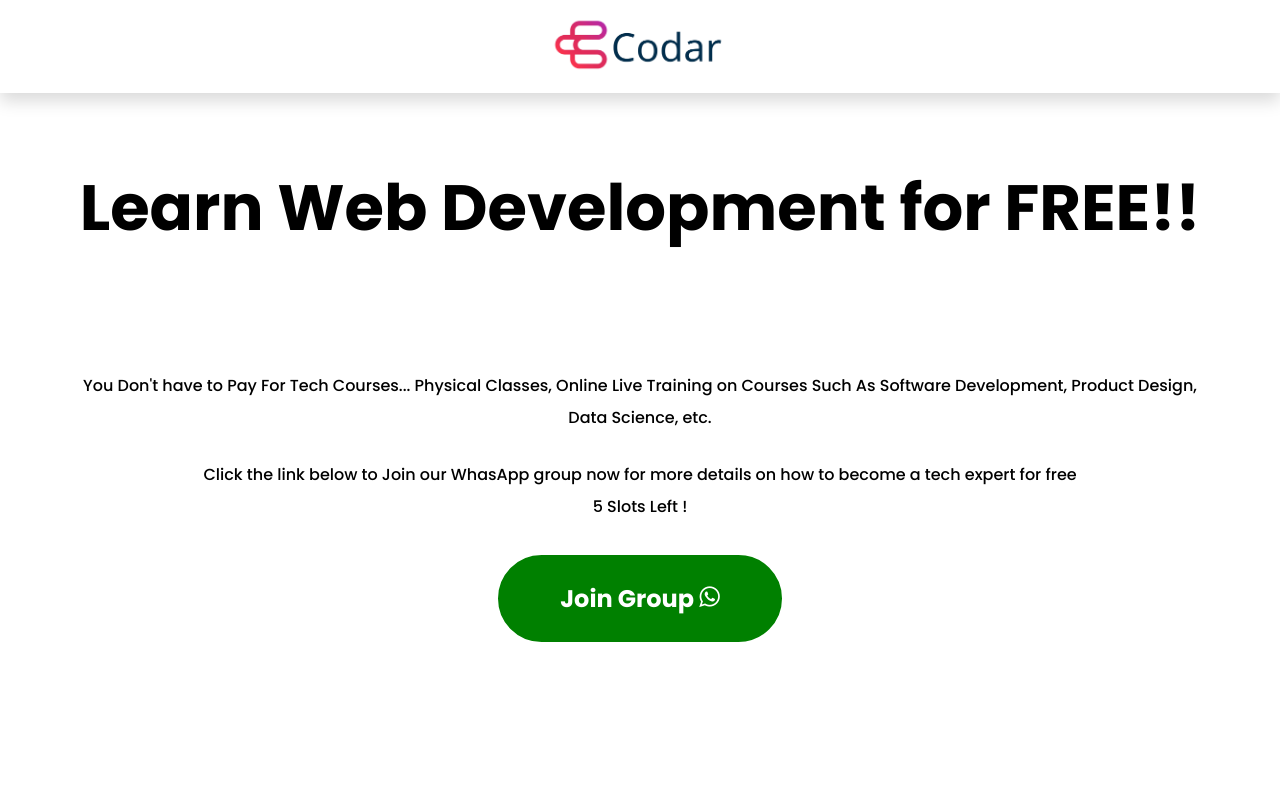
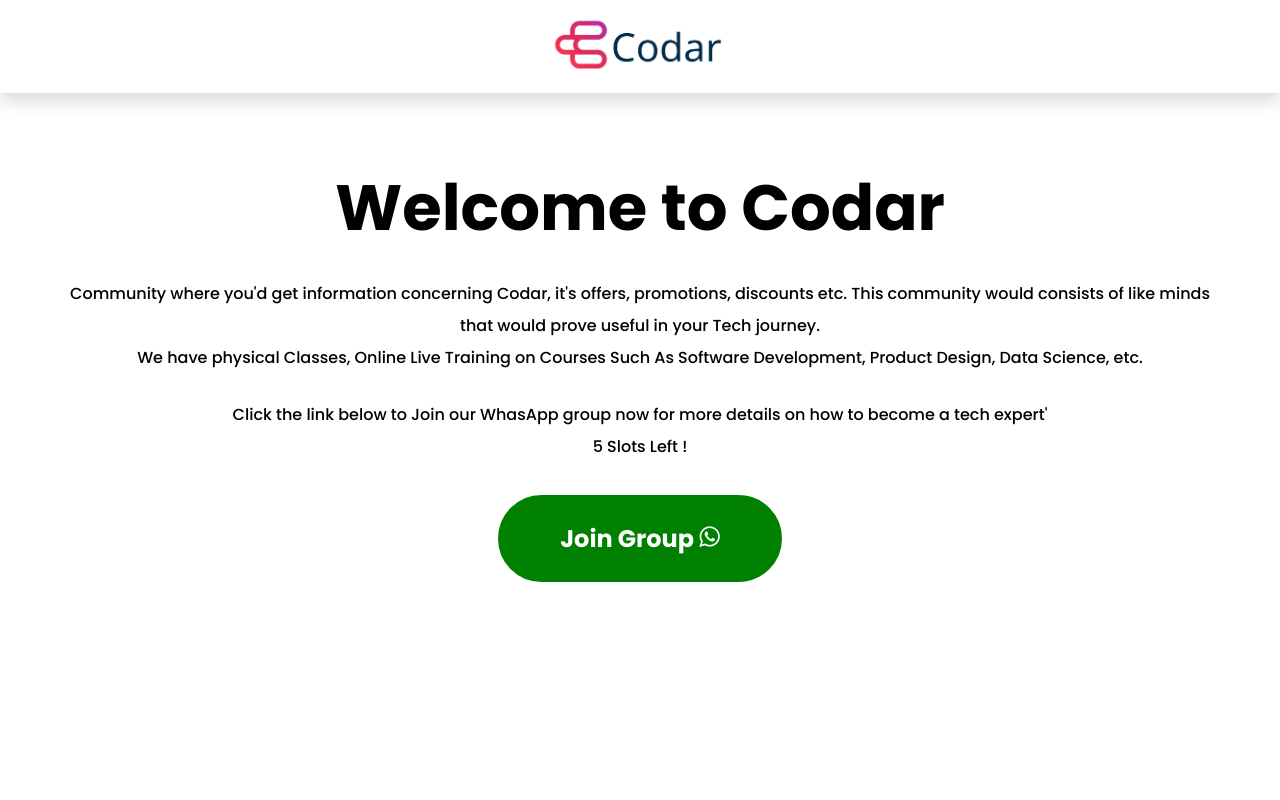
Before and after one commit to Codeverse-programming/Codar-Free-School-4, a plain HTML site: page index.html in a window 1280 px wide. Shown: the top 800 px of the page. Drawn offline with Linux system fonts and the light colour scheme; files whose address does not match are found by name.

Commit message:
free school

```diff
--- a/index.html
+++ b/index.html
@@ -4,11 +4,12 @@
 <head>
     <!-- Begin Inspectlet Asynchronous Code -->
     <script type="text/javascript">
-    (function() {
+        (function () {
             window.__insp = window.__insp || [];
             __insp.push(['wid', 489267305]);
-    var ldinsp = function(){
-    if(typeof window.__inspld != "undefined") return; window.__inspld = 1; var insp = document.createElement('script'); insp.type = 'text/javascript'; insp.async = true; insp.id = "inspsync"; insp.src = ('https:' == document.location.protocol ? 'https' : 'http') + '://cdn.inspectlet.com/inspectlet.js?wid=489267305&r=' + Math.floor(new Date().getTime()/3600000); var x = document.getElementsByTagName('script')[0]; x.parentNode.insertBefore(insp, x); };
+            var ldinsp = function () {
+                if (typeof window.__inspld != "undefined") return; window.__inspld = 1; var insp = document.createElement('script'); insp.type = 'text/javascript'; insp.async = true; insp.id = "inspsync"; insp.src = ('https:' == document.location.protocol ? 'https' : 'http') + '://cdn.inspectlet.com/inspectlet.js?wid=489267305&r=' + Math.floor(new Date().getTime() / 3600000); var x = document.getElementsByTagName('script')[0]; x.parentNode.insertBefore(insp, x);
+            };
             setTimeout(ldinsp, 0);
         })();
     </script>
@@ -36,16 +37,22 @@
     <section class="hero-section" id="banner">
         <div class="container">
             <div class="hero-text">
-                <h1> Learn Web Development for FREE!! </h1>
+                <h1>Welcome to Codar</h1>
                 <p>
-                    You Don't have to Pay For Tech Courses... Physical Classes, Online Live Training on Courses Such As Software Development, Product Design, Data Science, etc.
+                    Community where you'd get information concerning Codar, it's offers, promotions, discounts etc. This
+                    community would
+                    consists of like minds that would prove useful in your Tech journey.
                 </p>
+                <p>We have physical Classes, Online Live Training on Courses Such As Software Development, Product
+                    Design, Data Science,
+                    etc.</p>
                 <br>
-                <p> Click the link below to Join our WhasApp group now for more details on how to become a tech expert for free </p>
+                <p> Click the link below to Join our WhasApp group now for more details on how to become a tech expert'
+                </p>
 
                 <p> 5 Slots Left ! </p>
                 <div class="discover">
-                    <a href="https://chat.whatsapp.com/HS2swXrCnHKIJN9lVwDJNw">
+                    <a href="https://chat.whatsapp.com/KKu9eNhAyLb9feTVlrSrWw">
                         <button> Join Group <i class=" icon-whatsapp"></i></button>
                     </a>
                 </div>
@@ -56,9 +63,11 @@
 
     <footer>
         <div class="footer-text">
-            <p> Copyright &copy; <script>
+            <p> Copyright &copy;
+                <script>
                     document.write(new Date().getFullYear());
-            </script> <img src="./images/codar-logo.png" alt=""></p>
+                </script> <img src="./images/codar-logo.png" alt="">
+            </p>
         </div>
     </footer>
 
--- a/style.css
+++ b/style.css
@@ -88,9 +88,8 @@ header .containers label i {
 .hero-text h1 {
     color: black;
     font-size: 4rem;
-    padding-bottom: 10%;
+    padding-bottom: 2%;
     font-weight: bold;
-
     word-wrap: break-word;
     break-after: always;
     word-break: keep-all;
```
Lines whose indentation alone changed are shown as unchanged.
